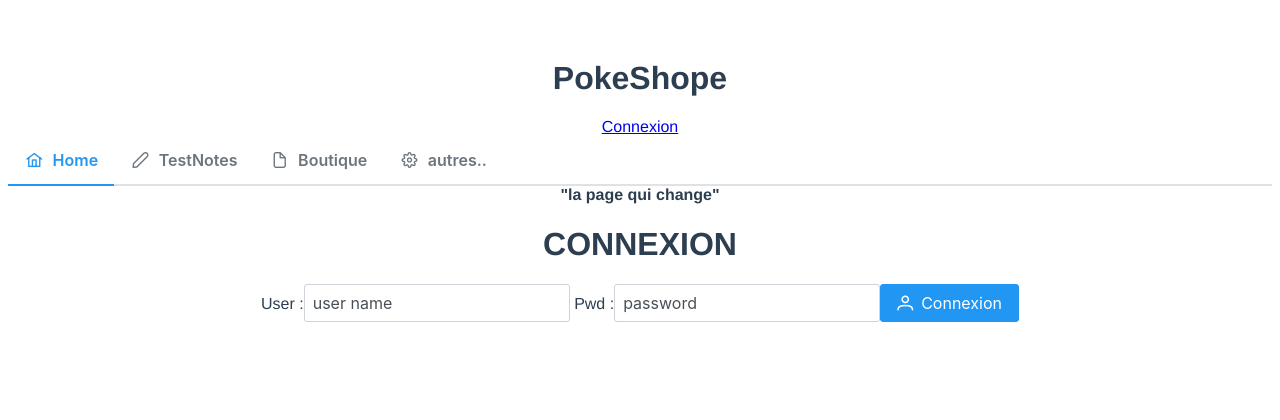
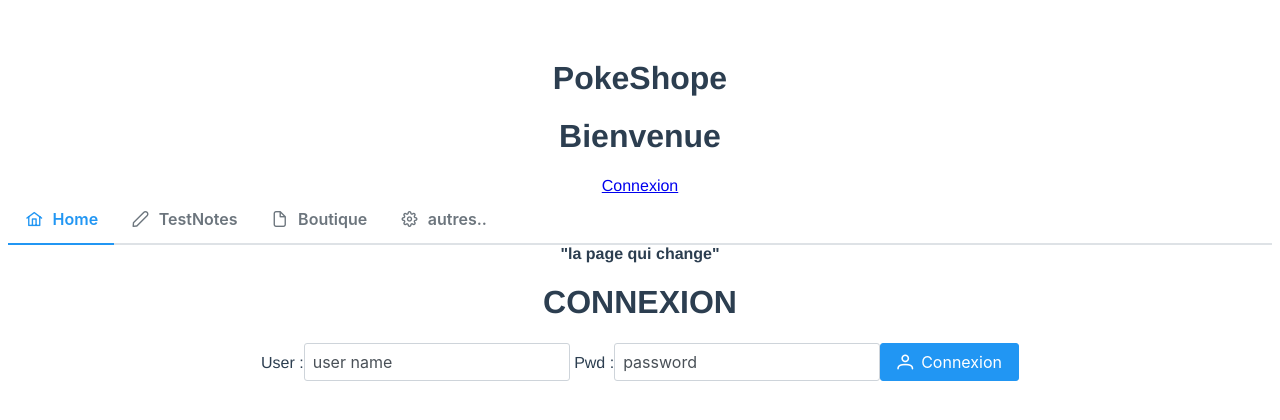
Before and after one commit to Kmy22/pokeshop, a Vue app: page /#/Connexion in a window 1280 px wide. Shown: the top 420 px of the page. Built offline with nearby package versions, Linux system fonts and the light colour scheme.

Commit message:
bienvenue michel

```diff
--- a/src/App.vue
+++ b/src/App.vue
@@ -2,7 +2,11 @@
  <div>
     <!-- header -->
     <h1>PokeShope</h1>
-    <router-link to='/Connexion'> Connexion</router-link>
+
+
+    <Bonjour/>
+
+
     <TabMenu :model="items" />
 
     <b>"la page qui change"</b>
@@ -12,7 +16,12 @@
 
 
 <script>
+import Bonjour from './components/Bonjour.vue'
+
 export default {
+  components: {
+    Bonjour
+  },
   data() {
 		return {
 			items: [
@@ -22,7 +31,15 @@ export default {
                 {label: 'autres..', icon: 'pi pi-fw pi-cog', to: '/Connexion'}
             ]
 		}
-  }
+  }/*,
+  computed: {
+  isAuth(){
+    return window.sessionStorage.getItem('token');
+  }/*,
+  user() {
+    return window.sessionStorage.getItem('user');
+  }*/
+  //}
 }
 </script>
 
--- /dev/null
+++ b/src/components/Bonjour.vue
@@ -0,0 +1,35 @@
+<template>
+    <div id="bjr">
+        <!--<h1 v-if="isAuth"> Bienvenue {{user}}</h1>
+        <router-link v-else to='/Connexion'> Connexion</router-link>-->
+        <h1> Bienvenue {{user2}}</h1>
+        <router-link to='/Connexion'> Connexion</router-link>
+    </div>
+</template>
+
+
+<script>
+export default {
+    el: '#bjr',
+    data() {
+        return {
+            user : window.sessionStorage.getItem('user')
+        }
+    },
+    computed: {
+        user2 : function(){
+            return window.sessionStorage.getItem('user')
+        }
+    }
+    /*mounted() {
+        if (window.sessionStorage.getItem('user')) {
+            this.user = window.sessionStorage.getItem('user');
+        }
+    },
+    watch: {
+        user(newUser) {
+        window.sessionStorage.setItem('user', newUser);
+        }
+    }*/
+}
+</script>
--- a/src/vues/Connexion.vue
+++ b/src/vues/Connexion.vue
@@ -38,8 +38,10 @@ export default defineComponent({
           //TODO
           if (response.status == 200) {
             toast.add({sererity: 'info', summary: 'Connexion réussie', detail: "Bienvenue "+text_user.value+" !" });
-            sessionStorage.setItem('token', response.data.token);
-            sessionStorage.setItem('user', text_user.value);
+            window.sessionStorage.setItem('token', response.data.token);
+            window.sessionStorage.setItem('user', text_user.value);
+
+
             // un truc du genre this.$router.push('/')
             router.push('/')
           } else {
@@ -51,7 +53,7 @@ export default defineComponent({
         })
         .catch(e => {
           console.error(e);
-          toast.add({sererity: 'info', summary: 'Connexion impossible', detail: "crash" });
+          toast.add({sererity: 'info', summary: 'Connexion impossible', detail: e });
       })
     }
 
```
